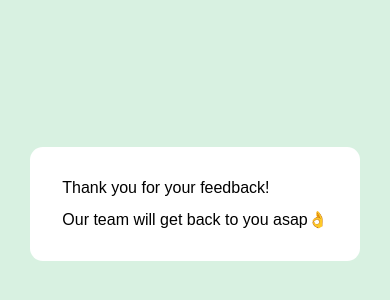
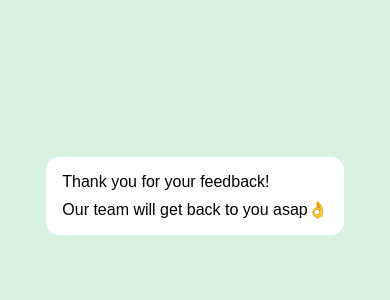
Before and after one commit to KuznetsovaMaria/Contact-form, a React (Vite) app: page /Contact-form/form-submitted in a window 390 px wide. Shown: the part 226-526 px from the top of the page. Built offline with nearby package versions, Linux system fonts and the light colour scheme.

Commit message:
Style: fix style and add responsive design Fix form legend position Fix styling of spaces in form Add responsive design for mobile

```diff
--- a/src/App.css
+++ b/src/App.css
@@ -7,9 +7,14 @@
   font-family: Arial, Helvetica, sans-serif;
 }
 
+html,
+body {
+  margin: 0;
+  padding: 0;
+}
+
 body {
   background-color: rgb(216, 241, 225);
-  height: 100dvh;
 }
 
 div .form-container {
@@ -18,7 +23,6 @@ div .form-container {
   height: 100dvh;
   flex-wrap: wrap;
   justify-content: center;
-  align-items: center;
 }
 
 form {
@@ -29,6 +33,7 @@ form {
   font-size: 12px;
   border-radius: 0.8em;
   background-color: white;
+  color: rgb(66, 66, 66);
   width: 470px;
 }
 
@@ -37,23 +42,35 @@ fieldset {
   display: flex;
   margin: 0.2em 0em;
   padding: 0;
-  flex-basis: 100%;
+  flex-grow: 1;
 }
 
 .section {
+  display: flex;
   flex-direction: column;
-  gap: 0.2em;
 }
 
 .section-horizontal {
+  display: flex;
   flex-direction: row;
-  gap: 1em;
-  display: flex;
+  gap: 0.8em;
+  align-items: center;
+  flex-wrap: wrap;
+  margin: 0;
 }
 
 #form-title {
   font-size: 26px;
-  margin-bottom: 1em;
+  margin-bottom: 0.6em;
+  color: black;
+}
+
+.full-name {
+  display: flex;
+}
+
+#queryType {
+  display: flex;
 }
 
 #message {
@@ -73,6 +90,7 @@ input {
   border-radius: var(--border-radius);
   border: 1px solid black;
   padding: 0.3em;
+  margin: 0;
 }
 
 fieldset#queryType div {
@@ -87,3 +105,21 @@ fieldset#queryType div {
 .errorMsg {
   color: rgb(205, 38, 38);
 }
+
+legend {
+  margin-bottom: 0.2em;
+}
+
+@media screen and (max-width: 480px) {
+  form {
+    width: 300px;
+  }
+
+  .full-name {
+    gap: 0.2em;
+  }
+
+  #queryType {
+    gap: 0.4em;
+  }
+}
--- a/src/ContactForm.jsx
+++ b/src/ContactForm.jsx
@@ -54,8 +54,8 @@ export default function ContactForm() {
         id="contact-form"
         onSubmit={formik.handleSubmit}
       >
-        <fieldset className="section-horizontal">
-          <legend id="form-title">Contact us</legend>
+        <legend id="form-title">Contact us</legend>
+        <fieldset className="section-horizontal full-name">
           <fieldset className="section">
             <legend
               htmlFor="input-first-name"
--- a/src/SuccessPage.css
+++ b/src/SuccessPage.css
@@ -1,17 +1,29 @@
+* {
+  font-family: Arial, Helvetica, sans-serif;
+}
+
+html,
 body {
+  margin: 0;
+  padding: 0;
+}
+
+body {
+  height: 100dvh;
   box-sizing: border-box;
   display: flex;
   align-items: center;
   justify-content: center;
+  font-size: 1em;
 }
 
 .successMsg {
-  padding: 2em;
+  padding: 1em;
   border-radius: 0.8em;
   background-color: white;
   display: flex;
   flex-direction: column;
-  gap: 0.8em;
+  gap: 0.6em;
 }
 
 p {
```
